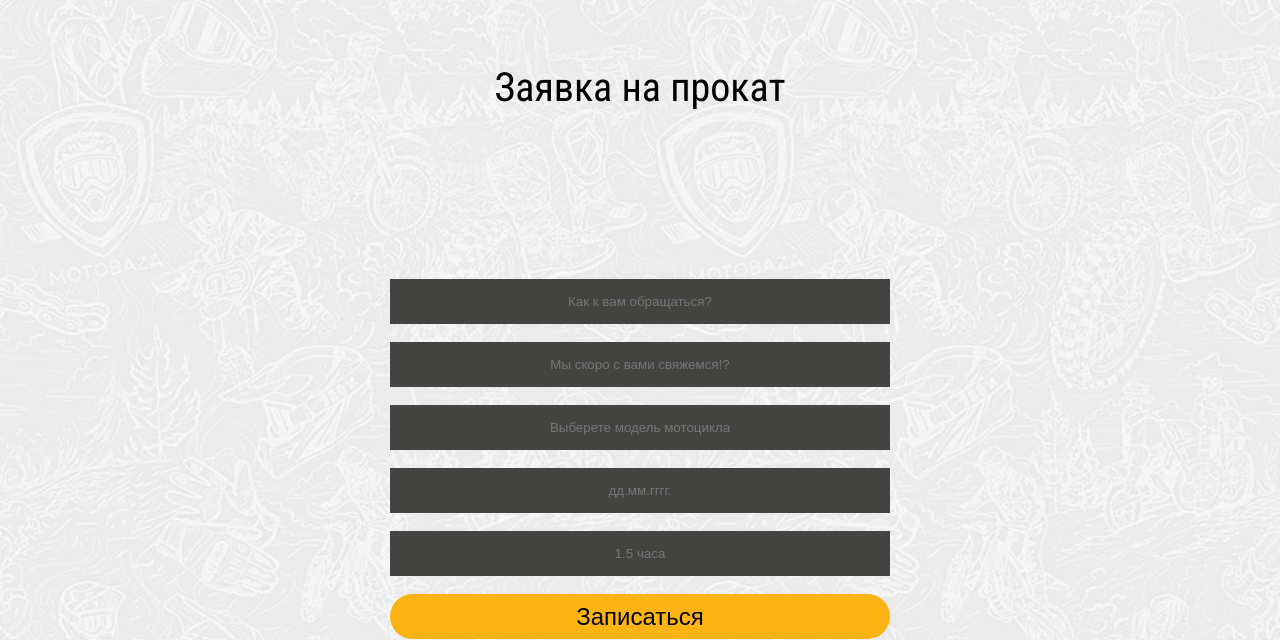
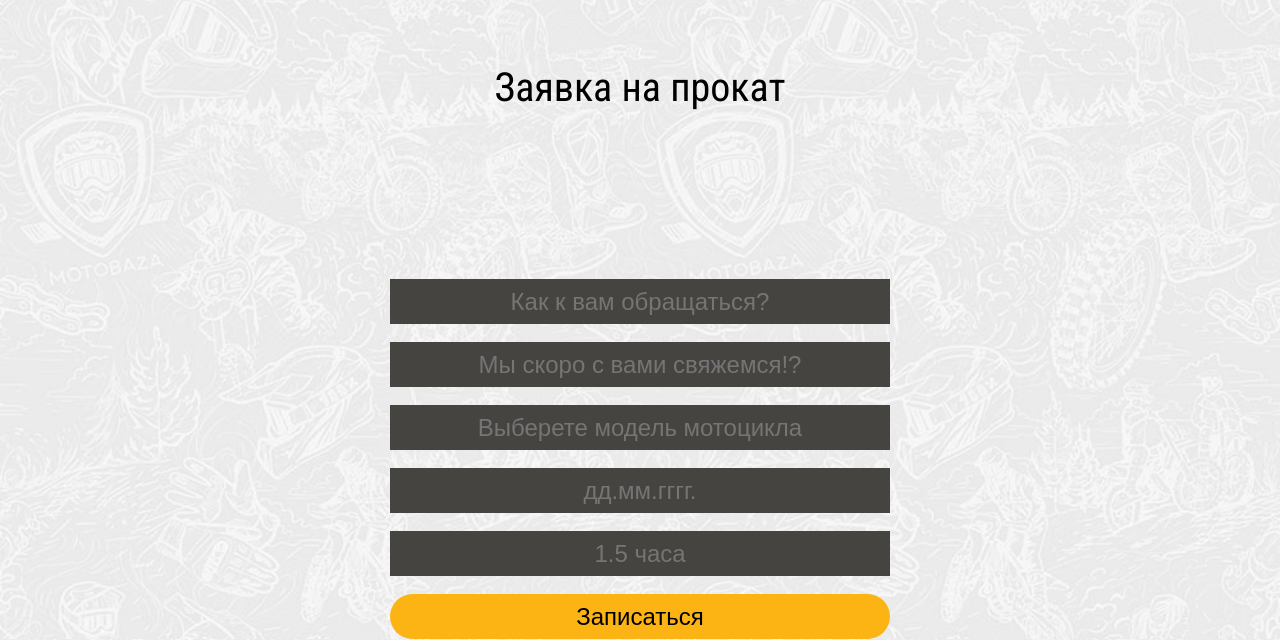
Before and after one commit to AtomicBull/EnduroRND, a PHP site: page / in a window 1280 px wide. Shown: the part 2579-3219 px from the top of the page. Run offline with PHP 8.4, Linux system fonts and the light colour scheme; some libraries are stand-ins or nearby versions.

Commit message:
Minor fixes

```diff
--- a/Css/Style.css
+++ b/Css/Style.css
@@ -235,6 +235,7 @@ h2 {
   margin-top: 18px;
   text-align: center;
   border: none;
+  font-size: 24px;
 }
 
 /* Устанавливаем исчезающий текст в центре */
--- a/Css/Style.scss
+++ b/Css/Style.scss
@@ -212,7 +212,9 @@ h2 {
   margin-top: 18px;
   text-align: center;
   border: none;
+  font-size: 24px;
 }
+
 /* Устанавливаем исчезающий текст в центре */
 ::-webkit-input-placeholder {
   text-align: center;
```
Also changed, not shown: 1 other file.
